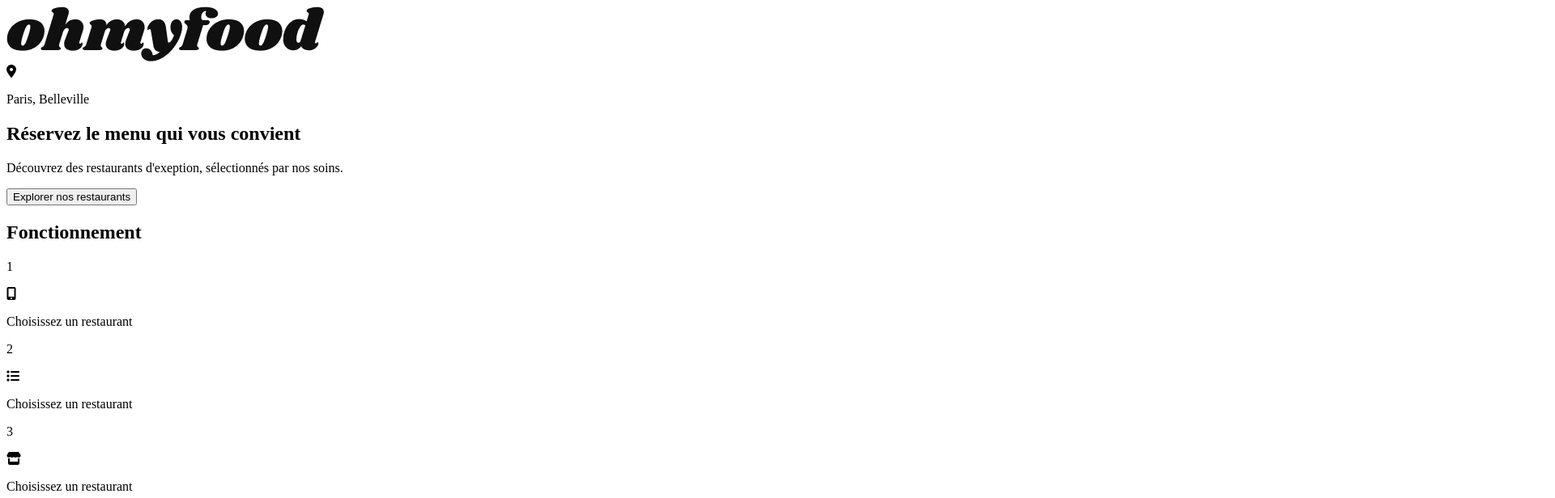
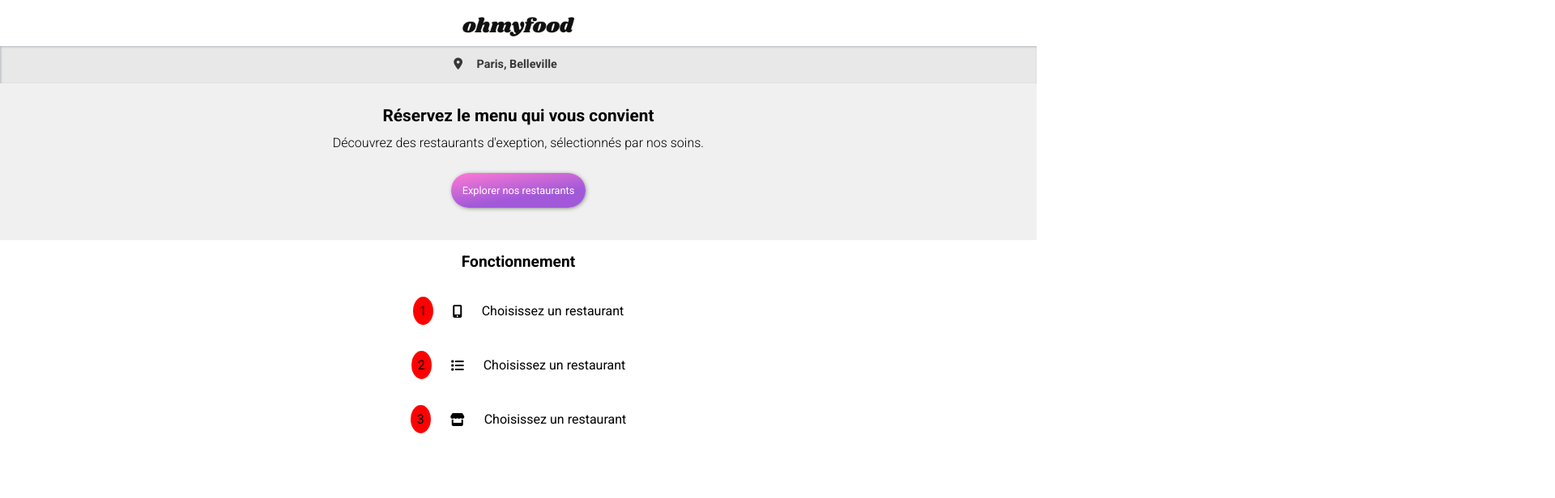
Before and after one commit to DevHugoP/HugoPolchetti_3_04112020, a website: page index.html in a window 1280 px wide. Shown: the top 616 px of the page at 81% size, 1920 px wide, since content can reach past the window. Drawn offline with Linux system fonts and the light colour scheme; a web font is replaced by a local one.

Commit message:
début intégration projet3 page acceuil

```diff
--- a/index.html
+++ b/index.html
@@ -3,56 +3,55 @@
 <head>
     <meta charset="UTF-8">
     <meta name="viewport" content="width=device-width, initial-scale=1.0">
-    <link rel="stylesheet" href="/sass/main.css">
+    <link rel="stylesheet" href=".public\css\style.css">
+    <link href="https://fonts.googleapis.com/css2?family=Roboto:ital,wght@0,100;0,300;0,400;0,500;0,700;0,900;1,100;1,400;1,700;1,900&display=swap" rel="stylesheet">
+    <link href="https://fonts.googleapis.com/css2?family=Shrikhand&display=swap" rel="stylesheet">
     <script src="https://kit.fontawesome.com/fa07b9d4dd.js" crossorigin="anonymous"></script>
     <title>Ohmyfood</title>
 </head>
 <body>
 
-    <!-- header -->
+
     <header class='header'>
         <img src="images/logo/ohmyfood.png" alt="logo du site ohmyfood" class="header__logo">
     </header>
 
-    <!-- localisation -->
+
     <div class='localisation'>
-        <i class="fas fa-map-marker-alt localisation__icon"></i>
-        <p class="localisation__city">Paris, Belleville</p>
+        <div class="localisation__container">
+            <span class="fas fa-map-marker-alt localisation__icon"></span>
+            <p class="localisation__city">Paris, Belleville</p>
+        </div>
     </div>
 
-    <!-- reservez -->
+
     <section class='reservation'>
         <h2 class='reservation__title'>Réservez le menu qui vous convient</h2>
         <p class='reservation__text'>Découvrez des restaurants d'exeption, sélectionnés par nos soins.</p>
         <a href="#"><button class="btn__order">Explorer nos restaurants</button></a>
     </section>
 
-    <!-- fonctionnement -->
-    <section class='operation'>
+
+     <section class='operation'>
         <h2 class="operation__title">Fonctionnement</h2>
         <div class="operation__box">
-            <div class="operation__bubble">
-                <p class="operation__bubble--number">1</p>
-            </div>
-            <i class="fas fa-mobile-alt operation__box--icon1"></i>
+            <p class="operation__box--bubble">1</p>
+            <span class="fas fa-mobile-alt operation__icon"></span>
             <p class="operation__text">Choisissez un restaurant</p>
         </div>
         <div class="operation__box">
-            <div class="operation__bubble">
-                <p class="operation__bubble--number">2</p>
-            </div>
-            <i class="fas fa-list operation__box--icon1"></i>
+            <p class="operation__box--bubble">2</p>
+            <span class="fas fa-list operation__icon"></span>
             <p class="operation__text">Choisissez un restaurant</p>
         </div>
         <div class="operation__box">
-            <div class="operation__bubble">
-                <p class="operation__bubble--number">3</p>
-            </div>
-            <i class="fas fa-store operation__box--icon1"></i>
+            <p class="operation__box--bubble">3</p>
+            <span class="fas fa-store operation__icon"></span>
             <p class="operation__text">Choisissez un restaurant</p>
         </div>
     </section>
-    <!-- Restaurants -->
+
+<!--
     <section class="restaurants">
         <h2>Restaurants</h2>
         <article class="restaurants__article">
@@ -112,7 +111,7 @@
             </a>
         </article>
     </section>
-    <!-- FOOTER -->
+
     <footer class="footer">
         <div>
             <img src="/images/logo/ohmyfood@2x.svg" alt="logo du site">
@@ -123,6 +122,6 @@
         <a href="#"><i></i></a>
         <a><p>Mentions légales</p></a>
         <a href = "mailto: abc@example.com">Send Email</a>
-    </footer>
+    </footer>  -->
 </body>
 </html>
--- a/package.json
+++ b/package.json
@@ -4,7 +4,7 @@
   "description": "",
   "main": "index.js",
   "scripts": {
-  "sass": "sass --watch ./sass/main.scss:.public/css/style.css --style compressed"
+  "sass": "sass --watch ./sass/main.scss:.public/css/style.css"
   },
   "author": "",
   "license": "ISC"
--- a/sass/base/_base.scss
+++ b/sass/base/_base.scss
@@ -0,0 +1,4 @@
+body {
+    margin: 0;
+    font-family: "Roboto", sans-serif;
+}
--- a/sass/base/_typography.scss
+++ b/sass/base/_typography.scss
@@ -0,0 +1 @@
+// polices
--- a/sass/components/_buttons.scss
+++ b/sass/components/_buttons.scss
@@ -0,0 +1,14 @@
+.btn__order {
+    border-radius: 2rem;
+    padding: 0.85rem 0.85rem;
+    color: white;
+    border-style: none ;
+    background: rgb(161,89,217);
+    background: linear-gradient(351deg, rgba(161,89,217,1) 35%, rgba(255,121,212,1) 100%);
+    font-family: 'roboto';
+    font-size: 0.8rem;
+    font-weight: 400;
+    margin-bottom: 2.5rem;
+    box-shadow: 1px 1px 7px -3px #000000;
+
+}
--- a/sass/layout/_header.scss
+++ b/sass/layout/_header.scss
@@ -0,0 +1,7 @@
+.header {
+    text-align: center;
+    padding: 1.3rem 0 0.5rem 0 ;
+    &__logo  {
+        height: 1.5rem;
+    }
+}
--- a/sass/main.scss
+++ b/sass/main.scss
@@ -5,7 +5,6 @@
 
 @import "./base/base";
 @import "./base/typography";
-
 @import "./components/buttons";
-
 @import "./layout/header";
+@import "./pages/accueil"
--- /dev/null
+++ b/sass/pages/_accueil.scss
@@ -0,0 +1,73 @@
+
+.localisation {
+    display: flex;
+    justify-content: center;
+    align-items: center;
+    background-color: #E8E8E8;
+    font-weight: 650;
+    color: #383838;
+    font-family: "roboto";
+    font-size: 0.9rem;
+    box-shadow: rgb(177, 182, 187) 1px 1px 3px 0px inset;
+
+
+    &__container{
+        display: flex;
+        justify-content: center;
+        align-items: center;
+        width: 200px;
+        margin-right: 2rem;
+    }
+
+    &__city {
+        margin-left: 1.1rem;
+    }
+
+}
+
+.reservation {
+    display: flex;
+    flex-direction: column;
+    justify-content: center;
+    align-items: center;
+    background-color: #F0F0F0;
+    padding: 0rem 1rem;
+
+    &__title {
+        margin: 0;
+        text-align: center;
+        padding: 1.8rem 1.9rem 0.7rem 1.9rem;
+        font-size: 1.3rem;;
+    }
+    &__text {
+        text-align: center;
+        margin: 0 0 1.8rem 0;
+        font-weight: 300;
+
+    }
+}
+
+
+.operation {
+    display: flex;
+    flex-direction: column;
+    align-items: center;
+    justify-content: center;
+    padding: 0rem;
+
+    &__title {
+        font-size: 1.2rem;
+    }
+    &__box {
+        display: inline-flex;
+        align-items: center;
+        gap: 1.5rem;
+
+        &--bubble {
+            background-color: red;
+            border-radius: 100%;
+            padding: 0.5rem;
+        }
+
+    }
+}
--- a/sass/utils/_variables.scss
+++ b/sass/utils/_variables.scss
@@ -0,0 +1,3 @@
+$primary-color:#9356DC;
+$secondary-color: #FF79DA;
+$tertiary-color:#99E2D0;
```
Also changed, not shown: .public/css/style.css, 1 other file.
